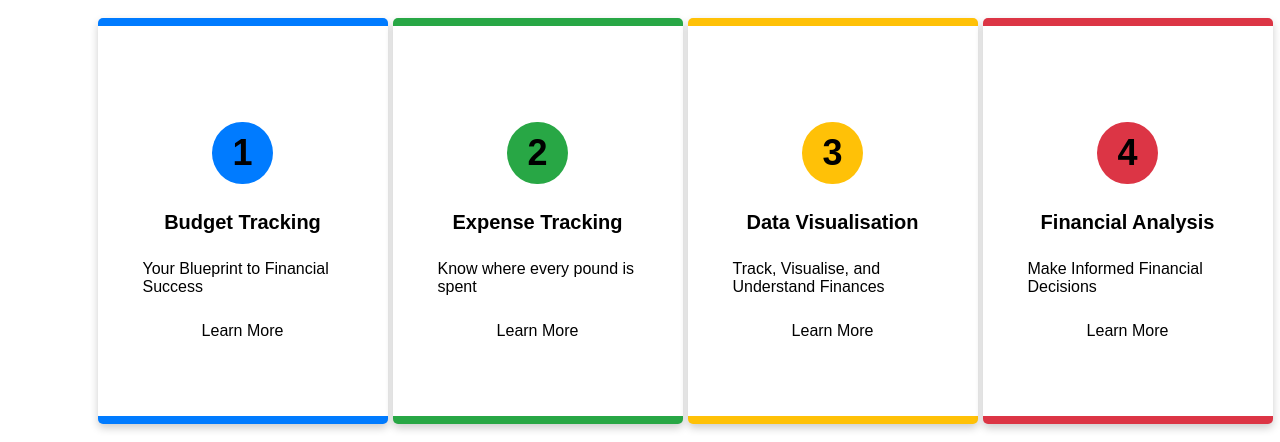
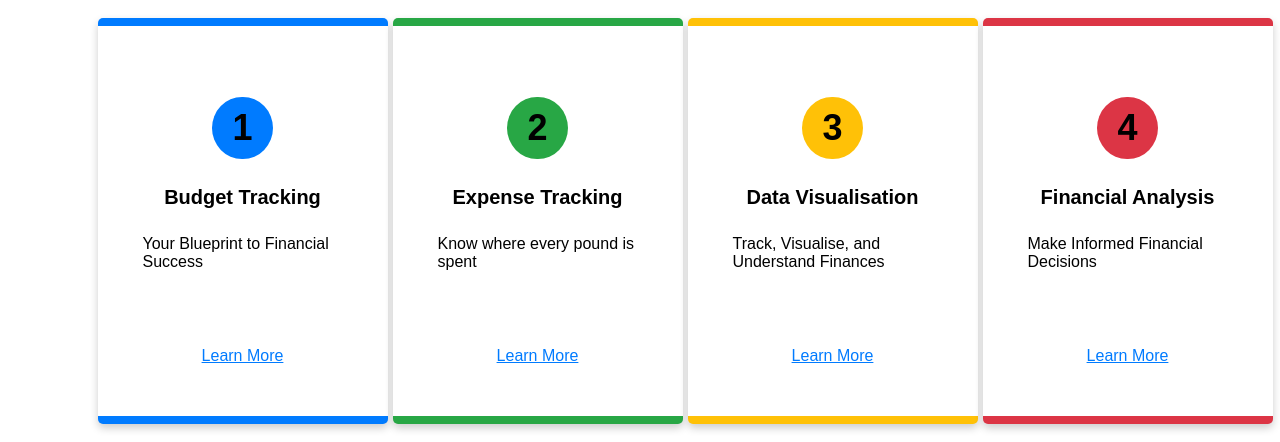
Before and after one commit to Daniel-Nduka/CapitalCompass1, a Django app: page / in a window 1280 px wide. Shown: the part 862-1304 px from the top of the page. Run offline with Django 3.2, Linux system fonts and the light colour scheme.

Commit message:
fix an ipad and mac compatibility issue

```diff
--- a/static/styles/HomeStyles.css
+++ b/static/styles/HomeStyles.css
@@ -209,9 +209,14 @@ nav ul li a {
   border: 5px solid #dc3545; /* Add a red border */
 
 }
+.feature-card {
+  cursor: pointer;
+  /* Other existing styles */
+}
 
-
-.feature:hover .feature-card {
+.feature:hover .feature-card,
+.feature:focus .feature-card,
+.feature:active .feature-card {
   transform: rotateX(180deg);
 }
 
@@ -220,6 +225,13 @@ nav ul li a {
   padding: 10px 20px;
   font-size: 14px;
   cursor: pointer;
+}
+
+.feature-card p.learn-more {
+  color: #007bff; /* Link color */
+  text-decoration: underline; /* Underline to mimic link style */
+  cursor: pointer; /* Pointer cursor to indicate clickability */
+  padding-top: 50px; /* Remove default margin if necessary */
 }
 
 
--- a/templates/financeapp/index.html
+++ b/templates/financeapp/index.html
@@ -21,7 +21,7 @@
                 <h2 class="feature-number1">1</h2>
                 <h2>Budget Tracking</h2>
                 <p>Your Blueprint to Financial Success</p>
-                <p>Learn More</p>
+                <p class="learn-more">Learn More</p>
             </div>
             <div class="feature-back back-card1">
                 <p>Track your spending, set budgets, and manage your finances effectively. Get started today and take control of your financial future!</p>
@@ -34,7 +34,7 @@
                 <h2 class="feature-number2">2</h2>
                 <h2>Expense Tracking</h2>
                 <p>Know where every pound is spent</p>
-                <p>Learn More</p>
+                <p class="learn-more">Learn More</p>
             </div>
             <div class="feature-back back-card2">
                 <p>Gain insights into your spending habits and make informed decisions. Easily categorize expenses and monitor your cash flow.</p>
@@ -47,7 +47,7 @@
                 <h2 class="feature-number3">3</h2>
                 <h2>Data Visualisation</h2>
                 <p>Track, Visualise, and Understand Finances</p>
-                <p>Learn More</p>
+                <p class="learn-more">Learn More</p>
             </div>
             <div class="feature-back back-card3">
                 <p>Visualize your financial data with charts and graphs. Understand trends and patterns to make better financial choices.</p>
@@ -60,7 +60,7 @@
                 <h2 class="feature-number4">4</h2>
                 <h2>Financial Analysis</h2>
                 <p>Make Informed Financial Decisions</p>
-                <p>Learn More</p>
+                <p class="learn-more">Learn More</p>
             </div>
             <div class="feature-back back-card4">
                 <p>Receive detailed analyses and insights to improve your financial strategy. Stay informed and enhance your financial well-being.</p>
--- a/templates/financeapp/zero_based_budget_detail.html
+++ b/templates/financeapp/zero_based_budget_detail.html
@@ -3,7 +3,7 @@
 {% block title_block %} Zero-Based Budget - CapitalCompass {% endblock %}
 
 {% block head_block %}
-<link rel="stylesheet" href="{% static 'styles/new_layout.css' %}">
+<link rel="stylesheet" href="{% static 'styles/budget_page_layout.css' %}">
 {% endblock %}
 
 {% block body_block %}
```
Also changed, not shown: static/styles/financial_analysis.css (+8 -4 lines), static/styles/budget_page_layout.css (renamed from static/styles/new_layout.css).
